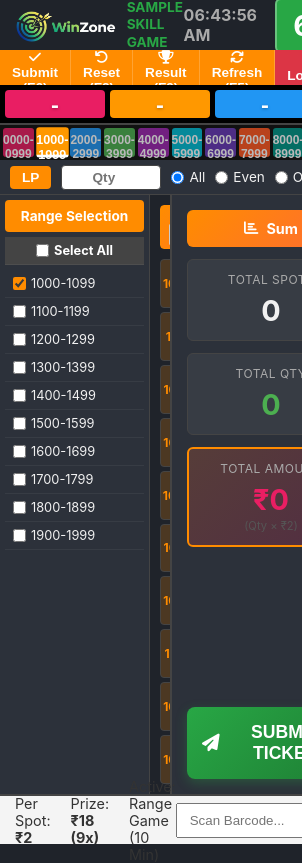
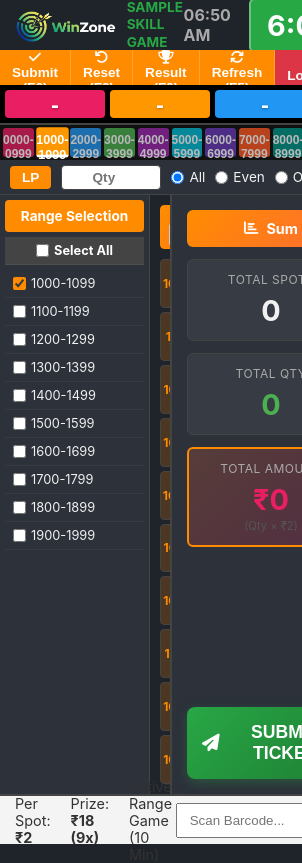
Before and after one commit to 00mrsumit00/WinZone_3.0-Range_Game-, an Electron app: page winzone_app/Renderer/After Login/dashboard_range.html in a window 302 px wide. Shown: the top 863 px of the page. Drawn offline with Linux system fonts and the light colour scheme; no server answers; sample sign-in values are in the browser's storage.

Commit message:
Updated dashboard range game and added package.json

```diff
--- a/winzone_app/Renderer/After Login/dashboard_range.html
+++ b/winzone_app/Renderer/After Login/dashboard_range.html
@@ -883,7 +883,7 @@
             <button class="footer-btn claim-btn" id="claim-btn">
                 <i class="fa-solid fa-gift"></i> Claim
             </button>
-            <button class="footer-btn back-btn" onclick="window.location.href='../Before Login/classic_game.html'">
+            <button class="footer-btn back-btn" onclick="window.location.href='dashboard.html'">
                 <i class="fa-solid fa-arrow-left"></i> Classic
             </button>
         </div>
--- a/winzone_app/Renderer/After Login/dashboard_range.js
+++ b/winzone_app/Renderer/After Login/dashboard_range.js
@@ -50,15 +50,20 @@ function setupTenMinuteTimer() {
 
 function updateTimerDisplay() {
     const now = new Date();
-    const timeString = now.toLocaleTimeString('en-US', {
-        hour: '2-digit', minute: '2-digit', second: '2-digit', hour12: true
-    });
-    document.getElementById('draw-end-time').textContent = timeString;
 
     const DRAW_INTERVAL_MS = 10 * 60 * 1000;
-    const currentTimeMs = now.getTime();
-    const nextDrawMs = Math.ceil(currentTimeMs / DRAW_INTERVAL_MS) * DRAW_INTERVAL_MS;
-    const timeRemainingMs = nextDrawMs - currentTimeMs;
+    const timeSinceEpochMs = now.getTime();
+    const timeRemainingMs = DRAW_INTERVAL_MS - (timeSinceEpochMs % DRAW_INTERVAL_MS);
+    const drawEndTimeMs = timeSinceEpochMs + timeRemainingMs;
+    const drawEndDate = new Date(drawEndTimeMs);
+
+    let hours = drawEndDate.getHours();
+    const minutes = drawEndDate.getMinutes().toString().padStart(2, '0');
+    const ampm = hours >= 12 ? 'PM' : 'AM';
+    hours = hours % 12;
+    hours = hours ? hours : 12;
+
+    document.getElementById('draw-end-time').textContent = `${hours.toString().padStart(2, '0')}:${minutes} ${ampm}`;
 
     const minutesRemaining = Math.floor(timeRemainingMs / 60000);
     const secondsRemaining = Math.floor((timeRemainingMs % 60000) / 1000);
@@ -568,9 +573,10 @@ async function handleSubmit() {
 
     const now = new Date();
     const DRAW_INTERVAL_MS = 10 * 60 * 1000;
-    const currentTimeMs = now.getTime();
-    const nextDrawMs = Math.ceil(currentTimeMs / DRAW_INTERVAL_MS) * DRAW_INTERVAL_MS;
-    const drawEndTime = new Date(nextDrawMs);
+    const timeSinceEpochMs = now.getTime();
+    const timeRemainingMs = DRAW_INTERVAL_MS - (timeSinceEpochMs % DRAW_INTERVAL_MS);
+    const drawEndTimeMs = timeSinceEpochMs + timeRemainingMs;
+    const drawEndTime = new Date(drawEndTimeMs);
 
     // Convert Quantity to Amount (Money) for Server
     // Server expects 'amount' to be the money to deduct
```
Also changed, not shown: package.json (added, +8 -0 lines).
